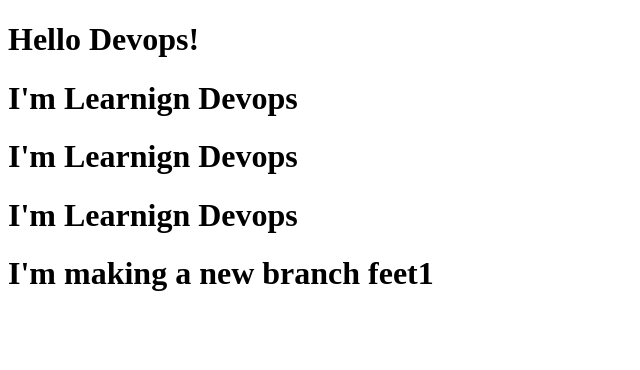
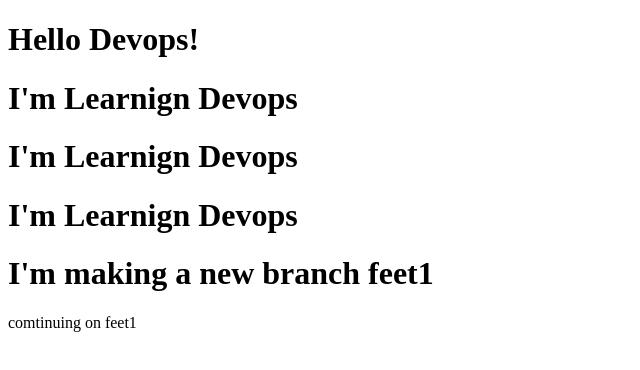
Before and after one commit to Davzong/week2, a plain HTML site: page index.html in a window 1280 px wide. Shown: the whole page, without its empty margins (0-640 px from the left). Drawn offline with Linux system fonts and the light colour scheme.

Commit message:
Making continuing on feet1

```diff
--- a/index.html
+++ b/index.html
@@ -12,6 +12,7 @@
         <h1>I'm Learnign Devops</h1>
         <h1>I'm Learnign Devops</h1>
         <h1>I'm making a new branch feet1</h1>
+        <div>comtinuing on feet1</div>
 
     </div>
 </body>
```
